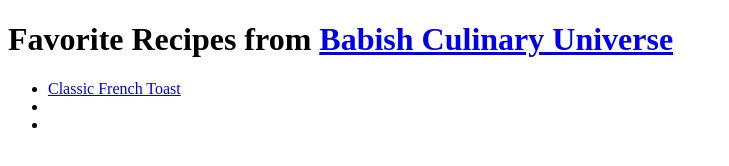
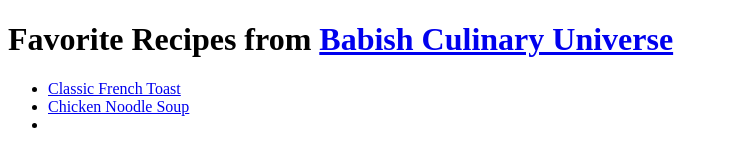
Before and after one commit to Serunpo/Recipes, a plain HTML site: page index.html in a window 1280 px wide. Shown: the whole page, without its empty margins (0-729 px from the left). Drawn offline with Linux system fonts and the light colour scheme.

Commit message:
Edit index.html

```diff
--- a/index.html
+++ b/index.html
@@ -10,7 +10,7 @@
     <h1>Favorite Recipes from <a href="https://www.youtube.com/@babishculinaryuniverse/featured">Babish Culinary Universe</a></h1>
     <ul>
         <li><a href="./recipes/class-french-toast.html">Classic French Toast</a></li>
-        <li><a href=""></a></li>
+        <li><a href="./recipes/chicken-soup.html">Chicken Noodle Soup</a></li>
         <li><a href=""></a></li>
     </ul>
 </body>
```
